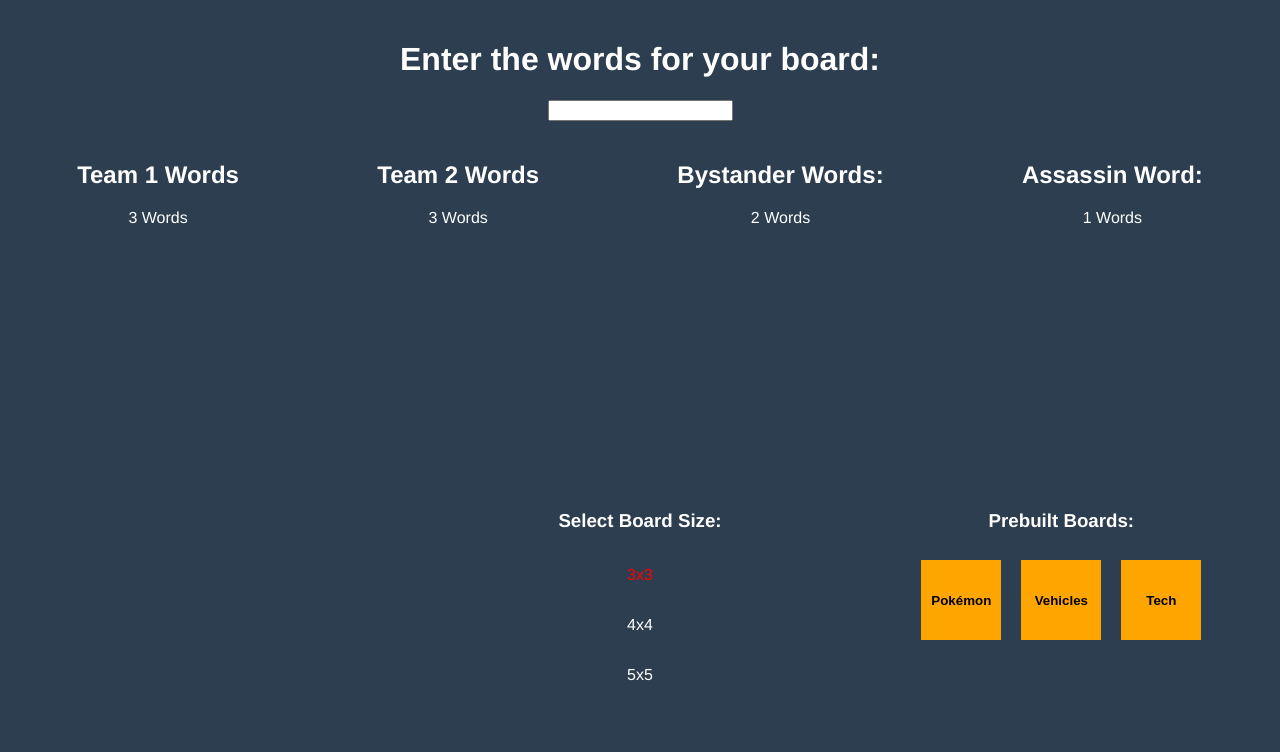
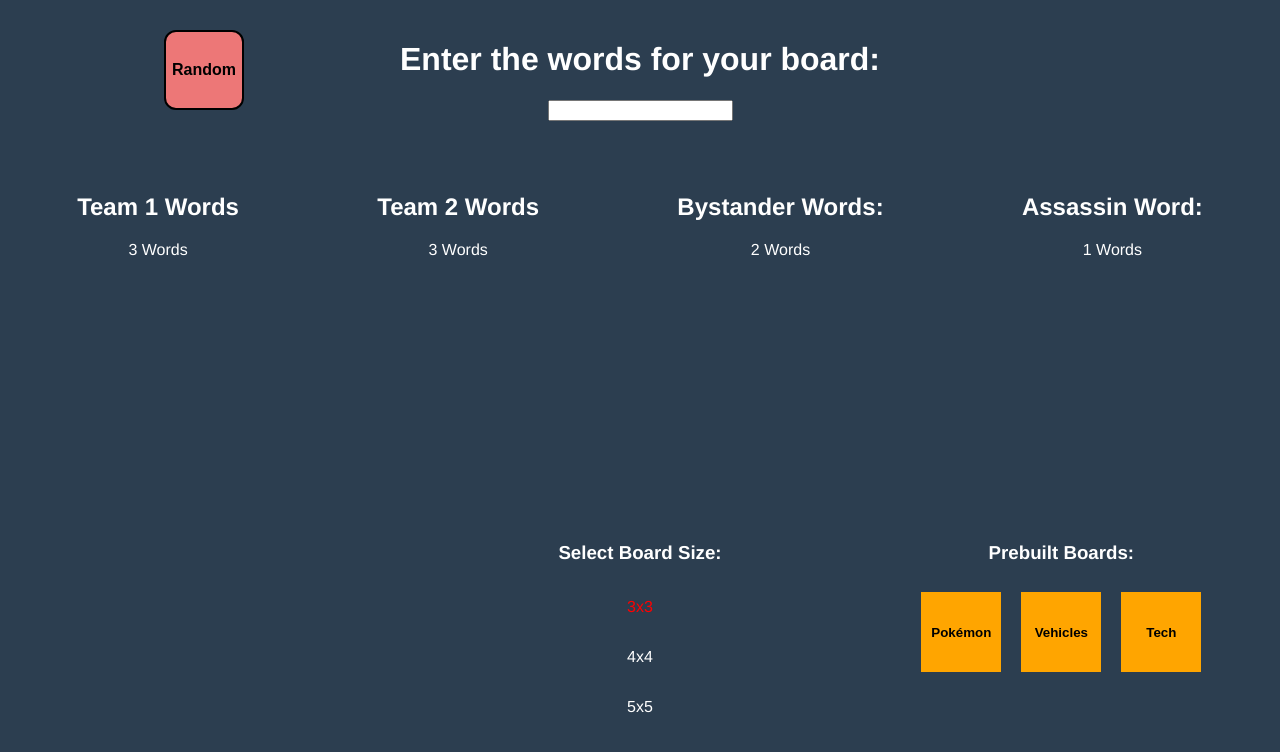
Before and after one commit to aclarke500/qmind-codenames-front-end, a Vue app in the folder qmind-codenames/: page /design-board in a window 1280 px wide. Shown: the top 752 px of the page. Built offline with nearby package versions, Linux system fonts and the light colour scheme.

Commit message:
added back button for custom boards

```diff
--- a/qmind-codenames/src/views/DesignBoardView.vue
+++ b/qmind-codenames/src/views/DesignBoardView.vue
@@ -1,7 +1,20 @@
 <template>
   <div class="container">
+
+    <div class="header-container">
+    <div class="left">
+      <button id="default-board">
+        Random
+      </button>
+    </div>
+    <div class="centre">
     <h1>Enter the words for your board:</h1>
     <input type="text" v-model="state.word" @keyup.enter="addWord" />
+  </div>
+  <div class="right">
+    <!-- just here so the flex works -->
+  </div>
+</div>
 
 
     <div class="word-container">
@@ -229,4 +242,32 @@ async function submitWords() {
   background-color: red;
   transition: all 0.3s ease;
 }
+
+.header-container{
+  display: flex;
+  flex-direction: row;
+  width: 100%;
+  justify-content: space-between;
+  align-items: center;
+  margin-bottom: 2rem;
+}
+
+
+
+#default-board {
+  font-size:medium;
+  font-weight: bold;
+  margin: 10px;
+  background-color: #ed7777;
+  height: 5rem;
+  width: 5rem;
+  border: 2px solid black;
+  border-radius: 15%;
+}
+#default-board:hover {
+  background-color: #ea2b51;
+  border: black 3px solid;
+  cursor: pointer;
+  transition: all 0.5s ease;
+}
 </style>
```
